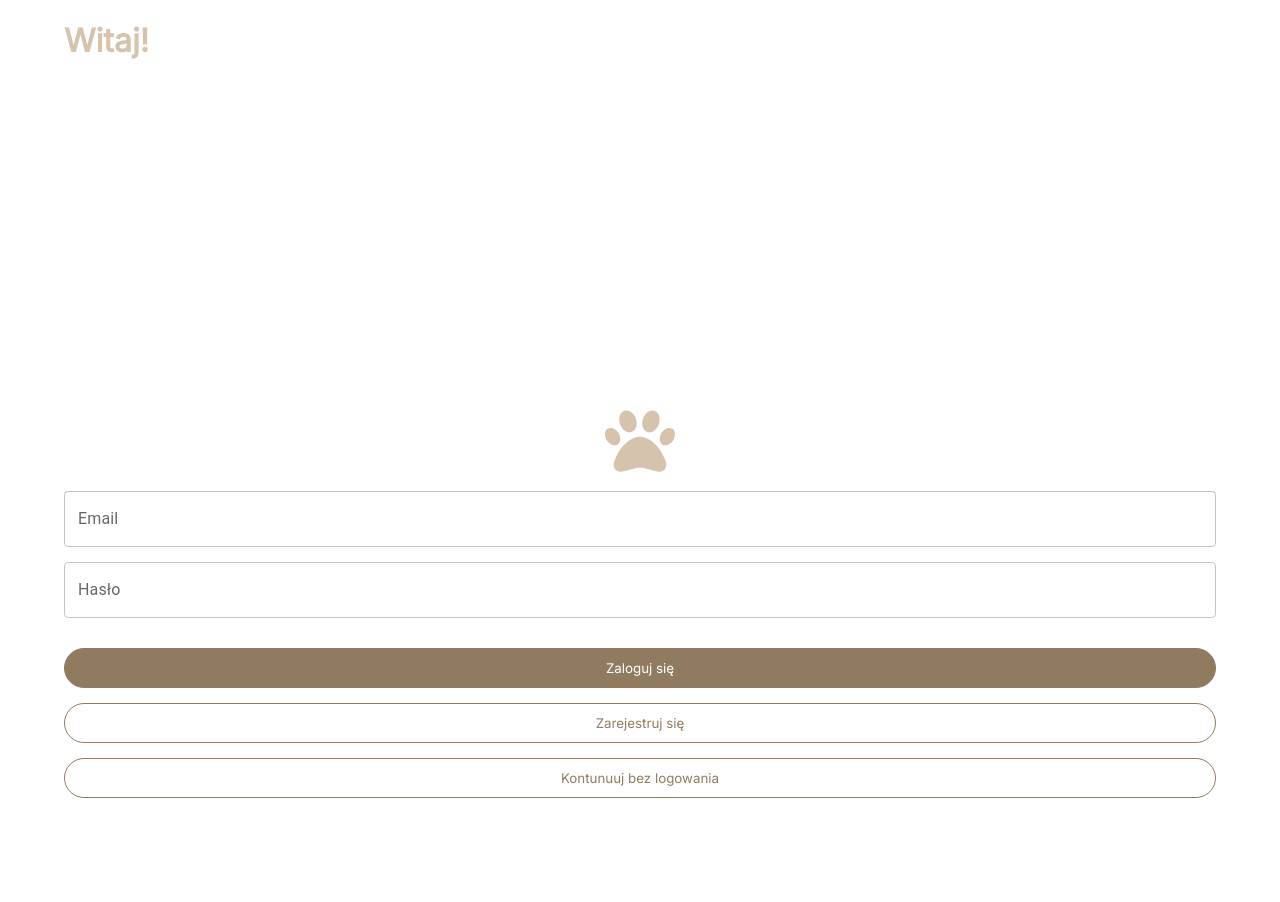
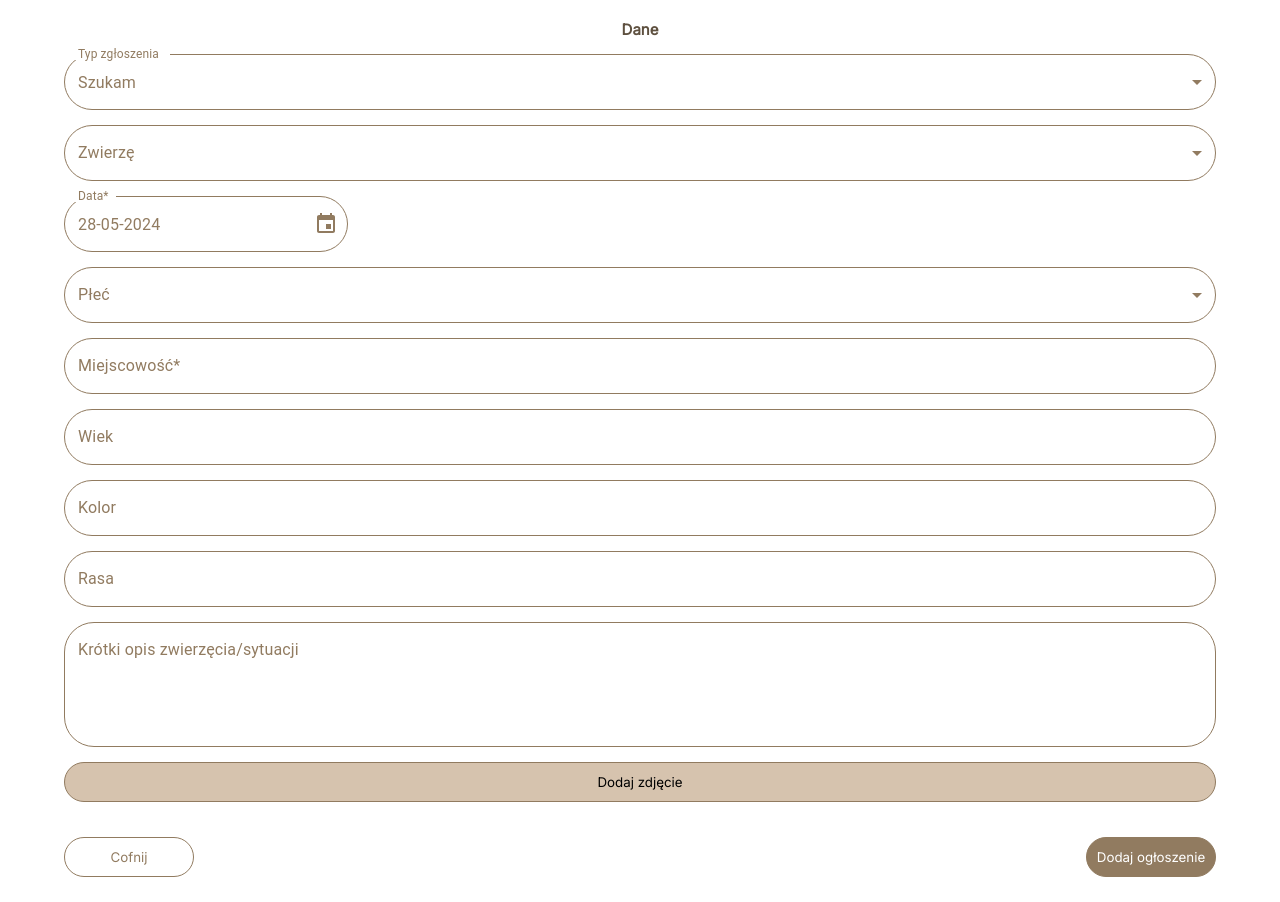
Before and after one commit to asiabielawska/PetsFinder, a React (Vite) app: page /#/form in a window 1280 px wide. Before the commit this address led to /#/login-page. Built offline with nearby package versions, Linux system fonts and the light colour scheme.

Commit message:
Change form logic

```diff
--- a/src/Slices/userState/userState.ts
+++ b/src/Slices/userState/userState.ts
@@ -3,7 +3,7 @@ import { createSlice } from "@reduxjs/toolkit";
 export const userSlice = createSlice({
   name: "user",
   initialState: {
-    isLoggedIn: false,
+    isLoggedIn: true,
     userId: "",
   },
   reducers: {
--- a/src/components/Form/Form.tsx
+++ b/src/components/Form/Form.tsx
@@ -6,7 +6,6 @@ import {
   BrownBackgroundButton,
   Content,
   FormTextField,
-  Select,
   TwoButtons,
   WhiteBackgroundButton,
 } from "./styled";
@@ -23,6 +22,7 @@ import {
 import { PostType, PostsTypes } from "../../types/post";
 import dayjs from "dayjs";
 import { useForm } from "react-hook-form";
+import { BasicSelect } from "../BasicSelect/BasicSelect";
 
 export const Form = () => {
   const [searchParams] = useSearchParams();
@@ -76,51 +76,45 @@ export const Form = () => {
             dispatch(addNewAnnoucement(data)), navigate("/");
           })}
         >
-          <Select
-            {...register("details.type", { required: "To pole jest wymagane" })}
-            title="Typ zgłoszenia"
-          >
-            <option value={"Zgubiono"}>Zgubiono</option>
-            <option value={"Znaleziono"}>Znaleziono</option>
-            <option value={"Oddam"}>Oddam</option>
-            <option value={"Szukam"}>Szukam</option>
-          </Select>
-          <Select
-            {...register("details.animal", {
-              required: "To pole jest wymagane",
-            })}
-            title="Zwierzę"
-          >
-            <option value={"Pies"}>Piesek</option>
-            <option value={"Kot"}>Kotek</option>
-            <option value={"Ptak"}>Ptak</option>
-            <option value={"Inne"}>Inne</option>
-          </Select>
+          <BasicSelect
+            label={"Typ zgłoszenia"}
+            options={["Zgubiono", "Znaleziono", "Oddam", "Szukam"]}
+            value={watch("details.type")}
+            onChange={(newValue: PostsTypes) => {
+              setValue("details.type", newValue);
+            }}
+          />
+          <BasicSelect
+            label={"Zwierzę"}
+            options={["Kotek", "Piesek", "Ptak", "Inne"]}
+            value={watch("details.animal")}
+            onChange={(newValue: PostsTypes) => {
+              setValue("details.animal", newValue);
+            }}
+          />
           <BasicDatePicker
             value={watch("details.date")}
             onChange={(newValue: dayjs.Dayjs) => {
               setValue("details.date", newValue.valueOf());
             }}
           />
-          <Select
-            {...register("details.gender", {
-              required: "To pole jest wymagane",
-            })}
-            title="Płeć"
-          >
-            <option>Ona</option>
-            <option>On</option>
-            <option>Nie wiem</option>
-          </Select>
+          <BasicSelect
+            label={"Płeć"}
+            options={["On", "Ona", "Nie wiem"]}
+            value={watch("details.gender")}
+            onChange={(newValue: PostsTypes) => {
+              setValue("details.gender", newValue);
+            }}
+          />
           {mockForm.map(({ id, label, multiline, rows }) => (
             <FormTextField
               key={id}
               id={id}
+              label={label}
               variant="outlined"
               multiline={multiline}
               rows={rows}
               {...register(`details.${id as keyof PostType["details"]}`)}
-              title={label}
             />
           ))}
 
--- a/src/components/Form/constants.ts
+++ b/src/components/Form/constants.ts
@@ -1,5 +1,5 @@
 export const mockForm = [
-  { id: "city", label: "Miejscowość*" },
+  { id: "location", label: "Miejscowość*" },
   { id: "age", label: "Wiek" },
   { id: "color", label: "Kolor" },
   { id: "race", label: "Rasa" },
```
